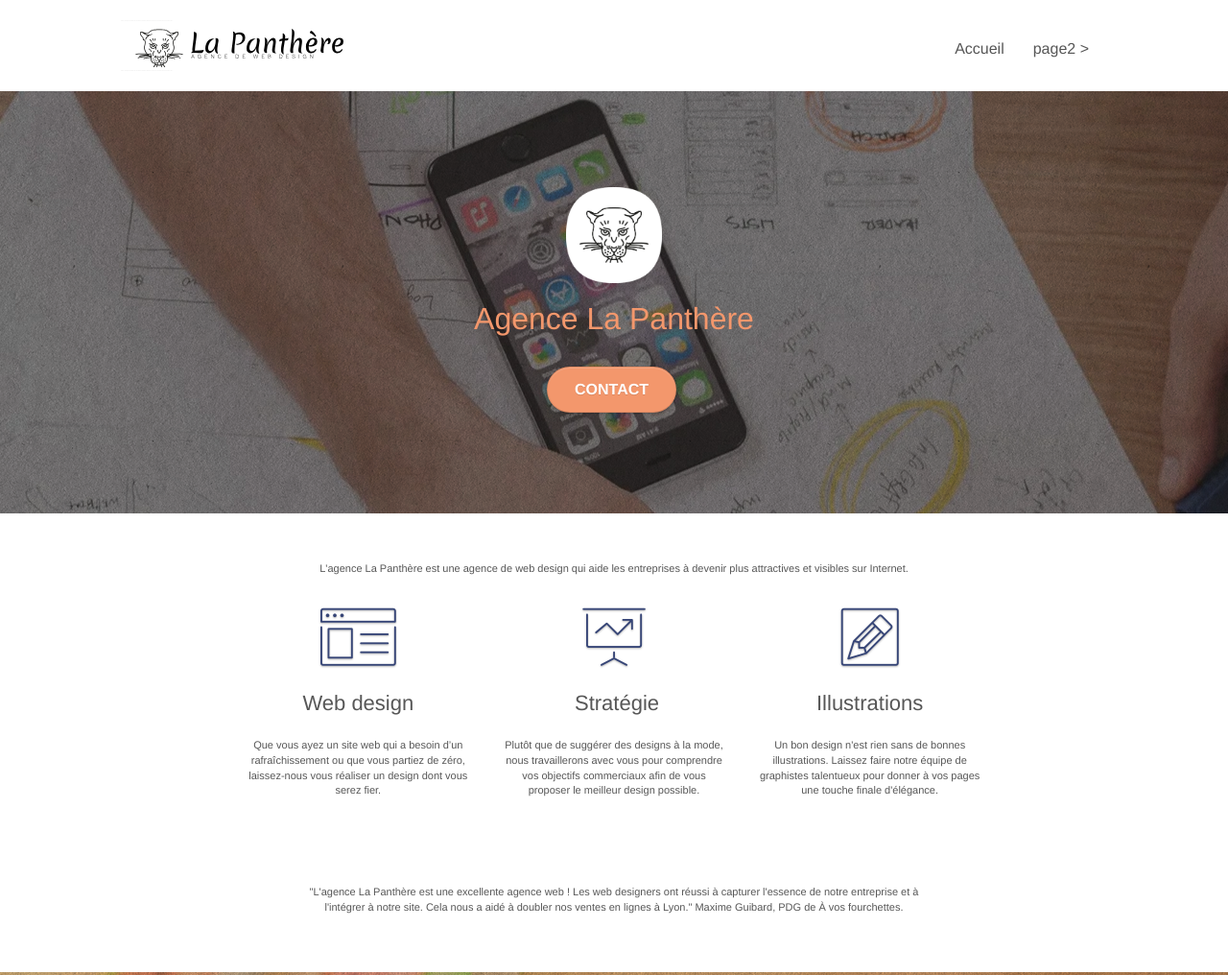
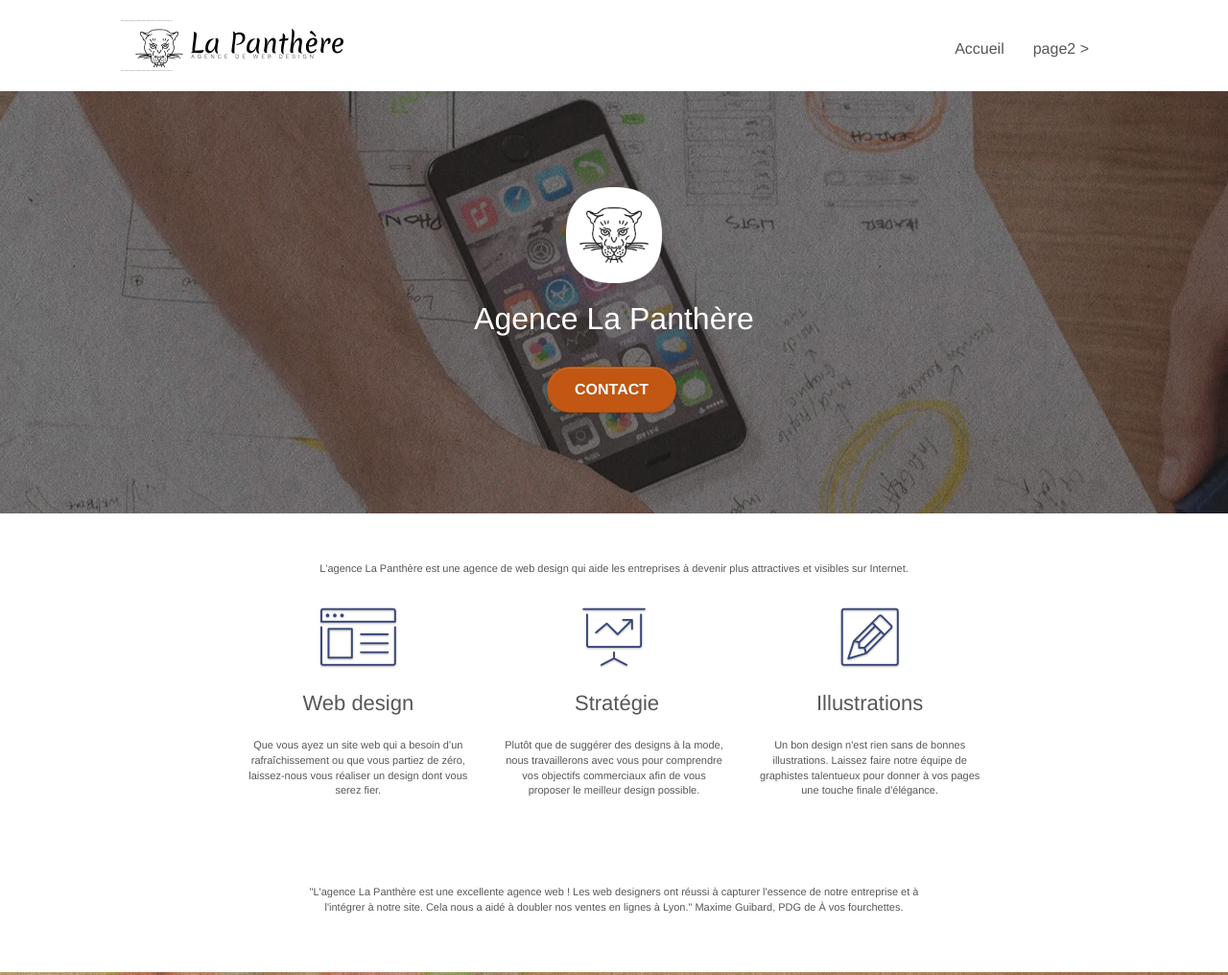
Before and after one commit to MarionDvr/AgenceLaPanthere, a plain HTML site: page index.html in a window 1280 px wide. Shown: the top 1016 px of the page at 96% size. Drawn offline with Linux system fonts and the light colour scheme.

Commit message:
Modifications des contrastes bouton et textes

```diff
--- a/index.html
+++ b/index.html
@@ -37,11 +37,11 @@
 
 		<nav class="navbar row">
 			<div class="navbar-header">
-				<div class="keywords" style="color:#cccccc;font-size:1px;">Agence web à paris, stratégie web, web design, illustrations, design de site web, site web, web, internet, site internet, site</div>
+				<div class="keywords" style="color: black;font-size:1px;">Agence web à paris, stratégie web, web design, illustrations, design de site web, site web, web, internet, site internet, site</div>
 				<a class="navbar-brand" href="index.html">
 					<img src="img/agence-la-panthere-monochrome.svg" alt="Logo de l'agence de web design La Panthère" height="40" />
 				</a>
-				<div class="keywords" style="color:#cccccc;font-size:1px;">Agence web à paris, stratégie web, web design, illustrations, design de site web, site web, web, internet, site internet, site</div>
+				<div class="keywords" style="color: black;font-size:1px;">Agence web à paris, stratégie web, web design, illustrations, design de site web, site web, web, internet, site internet, site</div>
 				<button id="nav-toggle" type="button" class="ui-navbar-toggle navbar-toggle" data-toggle="collapse" data-target=".navbar-1">
 					<span class="sr-only">Toggle navigation</span><span class="icon-bar"></span><span class="icon-bar"></span><span class="icon-bar"></span>
 				</button>
@@ -246,7 +246,7 @@
 							<a class="social" href="index.html" aria-label="Lien Instagram"></a>><span class="fa fa-instagram icon-md"></span></a>
 						</div>
 					</div>
-					<div class="keywords" style="color:#F3976C;">Agence web à paris, stratégie web, web design, illustrations, design de site web, site web, web, internet, site internet, site</div>
+					<div class="keywords" style="color: white;">Agence web à paris, stratégie web, web design, illustrations, design de site web, site web, web, internet, site internet, site</div>
 				</div>
 				<div class="row">
 					<div class="col-sm-4">
--- a/style.css
+++ b/style.css
@@ -775,11 +775,11 @@ h4 {
 }
 
 .tc-white {
-    color: #F3976C!important;
+    color: white!important;
 }
 
 .btn-atomic-tangerine {
-    background: #F3976C;
+    background: #C25713;
     color: #FFFFFF!important;
 }
 
```
